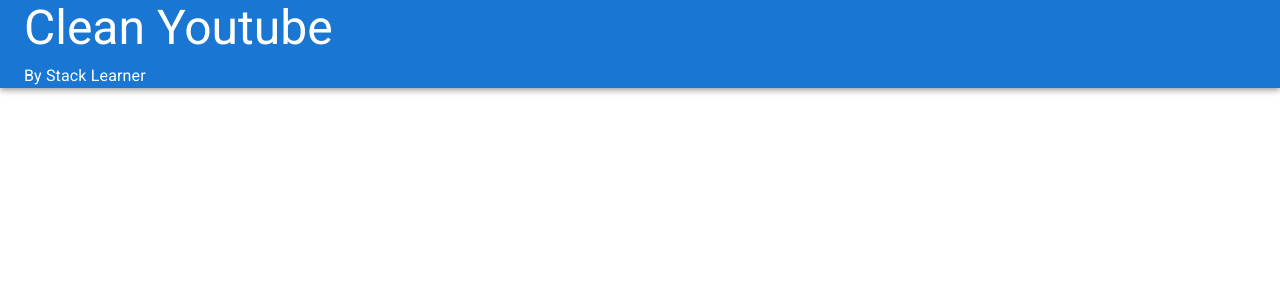
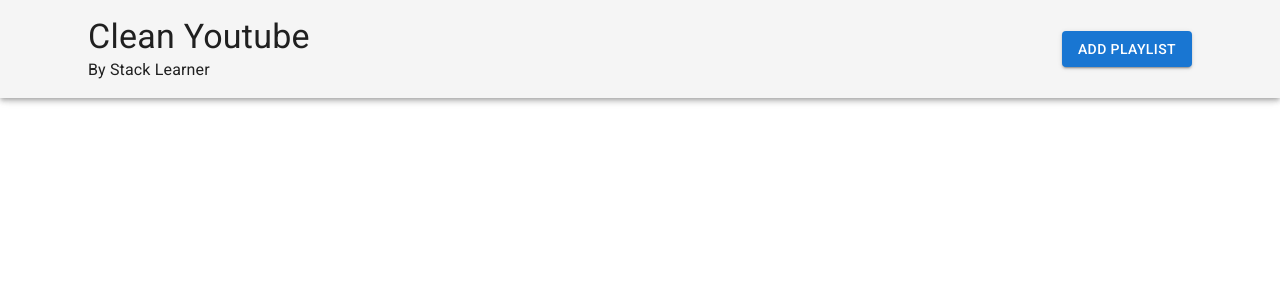
Before and after one commit to adityackr/clean-youtube, a React (Vite) app: page / in a window 1280 px wide. Shown: the top 300 px of the page. Built offline with nearby package versions, Linux system fonts and the light colour scheme.

Commit message:
feat: add button and modal

```diff
--- a/src/components/navbar/index.jsx
+++ b/src/components/navbar/index.jsx
@@ -1,20 +1,45 @@
-import { Stack } from '@mui/material';
+import { Button, Container, Stack } from '@mui/material';
 import AppBar from '@mui/material/AppBar';
 import Box from '@mui/material/Box';
 import Toolbar from '@mui/material/Toolbar';
 import Typography from '@mui/material/Typography';
-import * as React from 'react';
+import { useState } from 'react';
+import PlaylistForm from '../playlist-form';
 
 const NavBar = () => {
+	const [open, setOpen] = useState(false);
+
+	const handleClickOpen = () => {
+		setOpen(true);
+	};
+
+	const handleClose = () => {
+		setOpen(false);
+	};
+
+	const getPlaylistId = (playlistId) => {
+		console.log(playlistId);
+	};
+
 	return (
 		<Box sx={{ flexGrow: 1 }}>
-			<AppBar position="static">
-				<Toolbar>
-					<Stack spacing={1}>
-						<Typography variant="h3">Clean Youtube</Typography>
-						<Typography variant="body1">By Stack Learner</Typography>
-					</Stack>
-				</Toolbar>
+			<AppBar position="fixed" color="default" sx={{ py: 2 }}>
+				<Container maxWidth="lg">
+					<Toolbar>
+						<Stack sx={{ flexGrow: 1 }}>
+							<Typography variant="h4">Clean Youtube</Typography>
+							<Typography variant="body1">By Stack Learner</Typography>
+						</Stack>
+						<Button variant="contained" onClick={handleClickOpen}>
+							Add Playlist
+						</Button>
+						<PlaylistForm
+							open={open}
+							handleClose={handleClose}
+							getPlaylistId={getPlaylistId}
+						/>
+					</Toolbar>
+				</Container>
 			</AppBar>
 		</Box>
 	);
--- /dev/null
+++ b/src/components/playlist-form/index.jsx
@@ -0,0 +1,50 @@
+import Button from '@mui/material/Button';
+import Dialog from '@mui/material/Dialog';
+import DialogActions from '@mui/material/DialogActions';
+import DialogContent from '@mui/material/DialogContent';
+import DialogContentText from '@mui/material/DialogContentText';
+import DialogTitle from '@mui/material/DialogTitle';
+import TextField from '@mui/material/TextField';
+import { useState } from 'react';
+
+const PlaylistForm = ({ open, handleClose, getPlaylistId }) => {
+	const [state, setState] = useState('');
+
+	const handleSubmit = (e) => {
+		// TODO: handle url later
+		if (!state) {
+			alert('Invalid State');
+		} else {
+			getPlaylistId(state);
+			setState('');
+			handleClose();
+		}
+	};
+
+	return (
+		<Dialog open={open} onClose={handleClose}>
+			<DialogTitle>Add Playlist</DialogTitle>
+			<DialogContent>
+				<DialogContentText>
+					To add a new playlist please insert the playlist id or link. Please
+					make sure the link is correct. Otherwise, we won't be able to fetch
+					the playlist information.
+				</DialogContentText>
+				<TextField
+					autoFocus
+					margin="dense"
+					label="PlaylistId or Link"
+					fullWidth
+					variant="standard"
+					onChange={(e) => setState(e.target.value)}
+				/>
+			</DialogContent>
+			<DialogActions>
+				<Button onClick={handleClose}>Cancel</Button>
+				<Button onClick={handleSubmit}>Add Playlist</Button>
+			</DialogActions>
+		</Dialog>
+	);
+};
+
+export default PlaylistForm;
```
